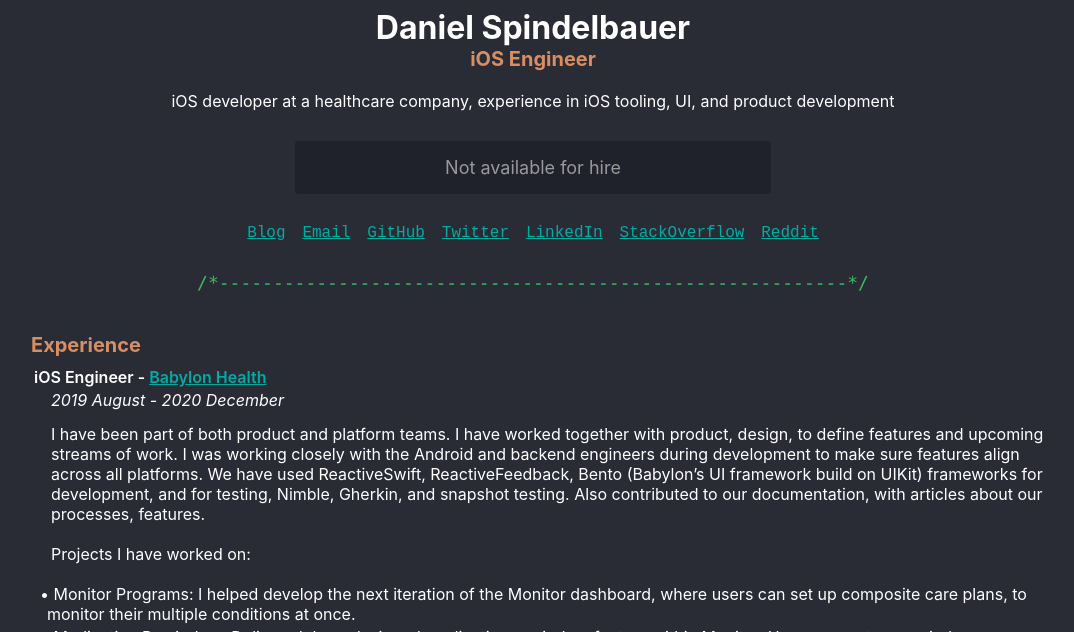
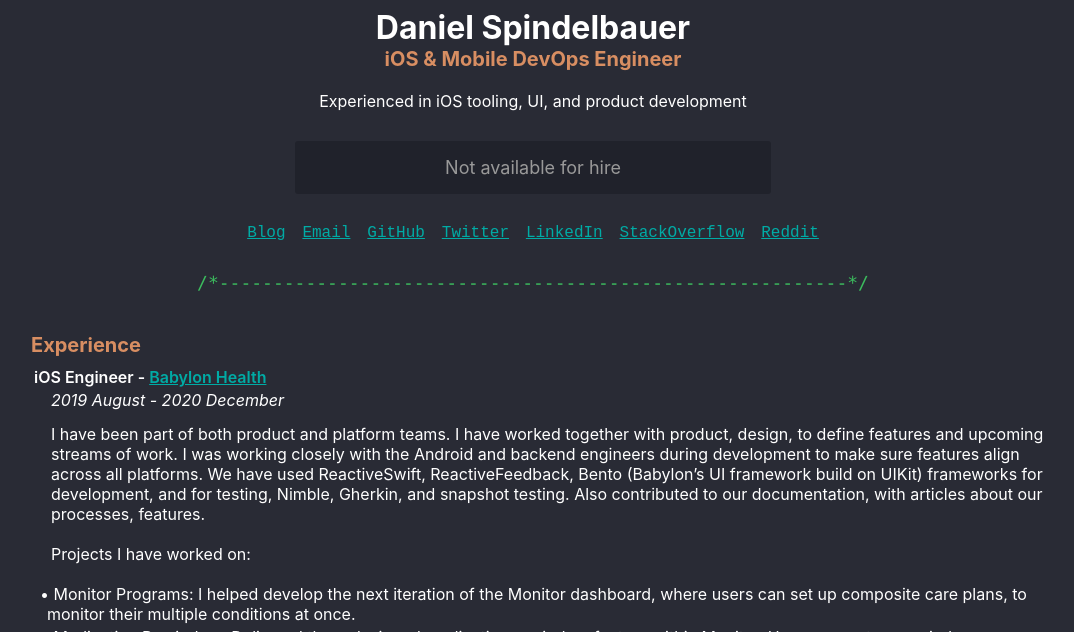
Before and after one commit to sdaniel55/sdaniel55.github.io, a Jekyll site: the page built from index.md, in a window 1280 px wide and 900 px high, cut to the strip 268-900 px from the top of the window. Shown: the whole strip, without its empty margins (107-1181 px from the left). Built offline with Jekyll 4.4.1, drawn with Linux system fonts in a browser that asks for light colours.

Commit message:
Updated title

```diff
--- a/_data/me.yml
+++ b/_data/me.yml
@@ -1,6 +1,6 @@
 name: "Daniel Spindelbauer"
-title: "iOS Engineer"
+title: "iOS & Mobile DevOps Engineer"
 email: "daniel.spindelbauer@gmail.com"
-bio: "iOS developer at a healthcare company, experience in iOS tooling, UI, and product development"
+bio: "Experienced in iOS tooling, UI, and product development"
 username: "sdaniel55"
 isAvailable: false
```
